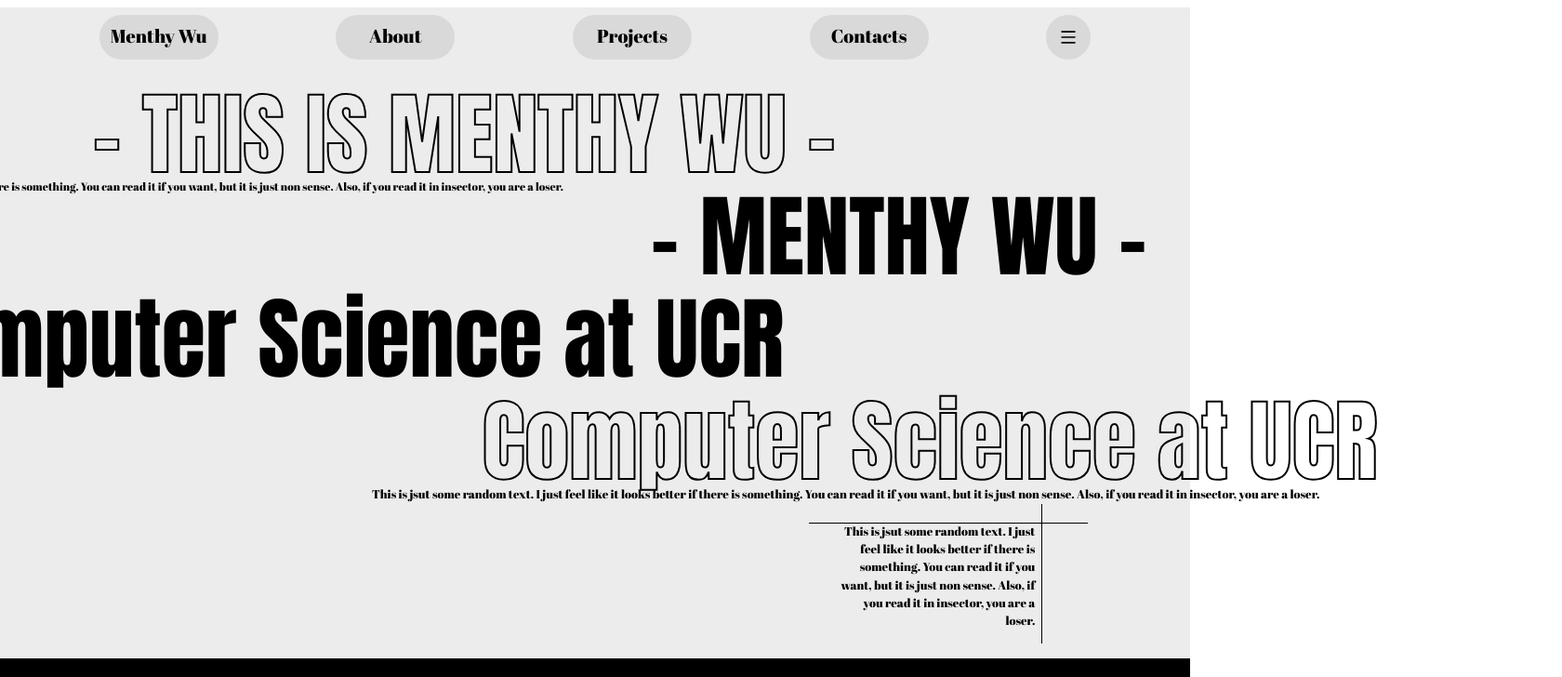
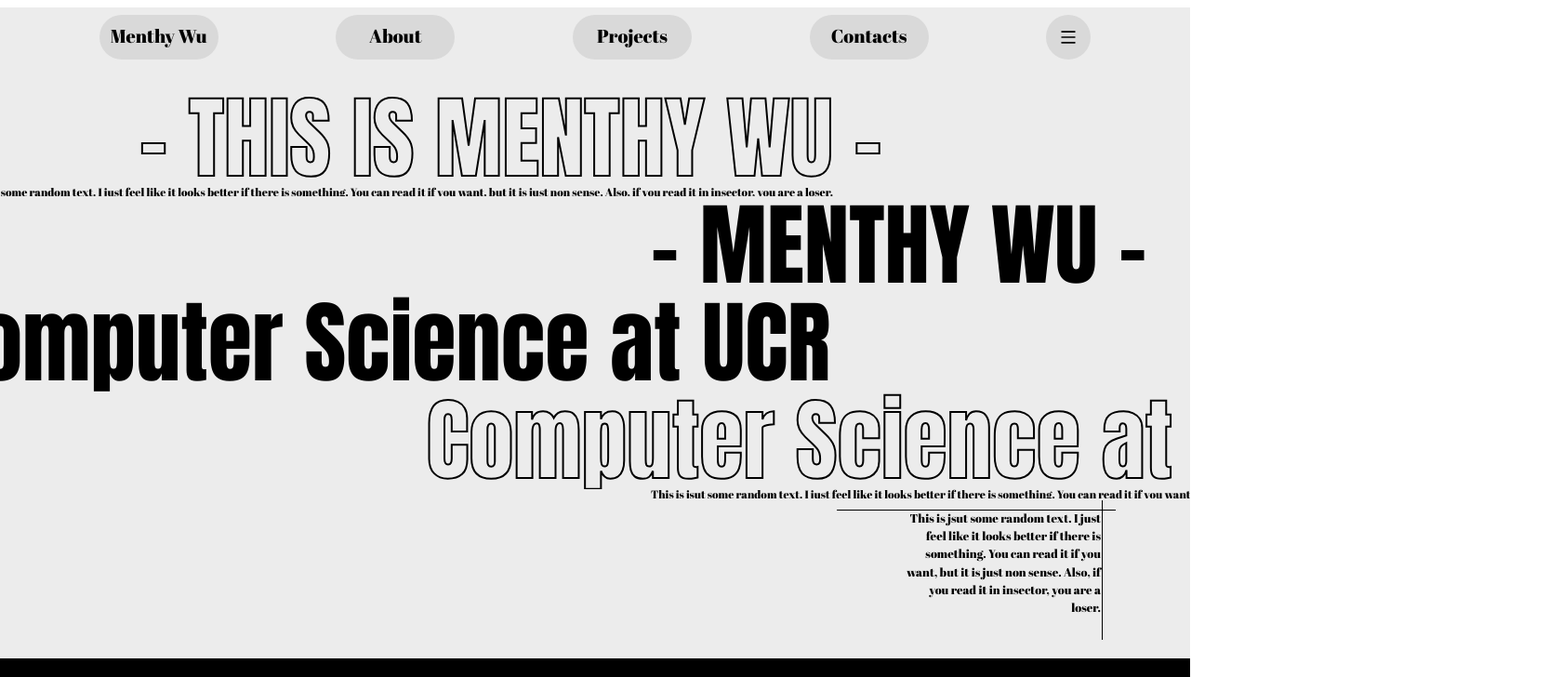
Before and after one commit to menthy-wu/menthy-wu.github.io, a Next.js app: page / in a window 1280 px wide. Shown: the top 728 px of the page at 93% size, 1680 px wide, since content can reach past the window. Built offline with nearby package versions, Linux system fonts and the light colour scheme.

Commit message:
remove absolute

```diff
--- a/components/Landing.jsx
+++ b/components/Landing.jsx
@@ -6,35 +6,50 @@ const Landing = () => {
   return (
     <div className="w-full bg-gray flex flex-col items-center h-[700px]">
       <Nav />
-      <div className="relative w-full">
-        <div className="top-0 left-[100px] text-left absolute font-anton text-10xl black-stroke whitespace-nowrap text-clip overflow-hidden">
+      <div className="mt-6 w-full h-[105px] flex items-center overflow-hidden">
+        <div className="top-0 translate-x-[150px] text-left font-anton text-10xl black-stroke whitespace-nowrap text-clip">
           - THIS IS MENTHY WU -
         </div>
-        <div className="text-left top-[120px] left-[-350px] absolute font-abril text-xs text-black whitespace-nowrap text-clip overflow-hidden">
+      </div>
+      <div className="m-0 w-full h-[10px] flex items-center overflow-hidden">
+        <div className="text-left translate-x-[-60px] font-abril text-xs text-black whitespace-nowrap text-clip">
           This is jsut some random text. I just feel like it looks better if
           there is something. You can read it if you want, but it is just non
           sense. Also, if you read it in insector, you are a loser.
         </div>
-        <div className="top-[110px] left-[700px] absolute font-anton text-10xl text-black whitespace-nowrap text-clip overflow-hidden">
+      </div>
+      <div className="w-full h-[105px] flex items-center overflow-hidden">
+        <div className="font-anton translate-x-[700px] text-10xl text-black whitespace-nowrap text-clip overflow-hidden">
           - MENTHY WU -
         </div>
-        <div className="top-[220px] left-[-120px] absolute font-anton text-10xl text-black whitespace-nowrap text-clip overflow-hidden">
+      </div>
+
+      <div className="m-0 w-full h-[105px] flex items-center overflow-hidden">
+        <div className="font-anton translate-x-[-70px] text-10xl text-black whitespace-nowrap text-clip overflow-hidden">
           Computer Science at UCR
         </div>
-        <div className="top-[330px] left-[360px] absolute font-anton text-10xl black-stroke whitespace-nowrap text-clip overflow-hidden w-full">
+      </div>
+      <div className="m-0 w-full h-[105px] flex items-center overflow-hidden">
+        <div className="font-anton translate-x-[300px] text-10xl black-stroke whitespace-nowrap text-clip overflow-hidden w-full">
           Computer Science at UCR
         </div>
-        <div className="text-left top-[450px] left-[400px] absolute font-abril text-sm text-black whitespace-nowrap text-clip overflow-hidden w-full">
+      </div>
+      <div className="m-0 w-full h-[10px] flex items-center overflow-hidden">
+        <div className="text-left translate-x-[700px] font-abril text-xs text-black whitespace-nowrap text-clip">
           This is jsut some random text. I just feel like it looks better if
           there is something. You can read it if you want, but it is just non
           sense. Also, if you read it in insector, you are a loser.
         </div>
-        <div className="top-[490px] left-[900px] relative font-abril text-sm text-black w-1/6 text-right">
+      </div>
+      <div className="m-0 mt-3 w-full flex justify-end">
+        <div className="mx-20 w-[300px] h-[1px] bg-black absolute"></div>
+        <div className="relative">
+          <div className="w-[1px] h-[150px] bg-black absolute left-[310px] top-[-10px]"></div>
+        </div>
+        <div className="mx-24 font-abril text-sm text-black w-1/6 text-right">
           This is jsut some random text. I just feel like it looks better if
           there is something. You can read it if you want, but it is just non
           sense. Also, if you read it in insector, you are a loser.
-          <div className= "w-[300px] h-[1px] bg-black absolute top-0 left-[-30px]"></div>
-          <div className= "w-[1px] h-[150px] bg-black absolute top-[-20px] left-[220px]"></div>
         </div>
       </div>
     </div>
--- a/pages/index.js
+++ b/pages/index.js
@@ -6,14 +6,14 @@ import About from "../components/About"
 
 export default function Home() {
   return (
-    <div className="flex min-h-screen flex-col items-center justify-center py-2">
+    <div className="flex min-h-screen flex-col items-center justify-center py-2 w-full">
       <Head>
         <title>Menthy Wu</title>
         <meta name="description" content="Menthy Wu's personal website" />
         <link rel="icon" href="/favicon.ico" />
       </Head>
 
-      <main className="flex w-full flex-1 flex-col items-center justify-center text-center">
+      <main className="flex w-full flex-col items-center justify-center text-center">
         <Landing picNum={44}/>
         <About/>
       </main>
```
